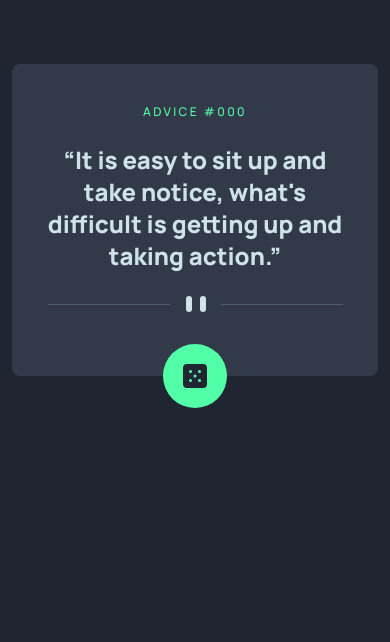
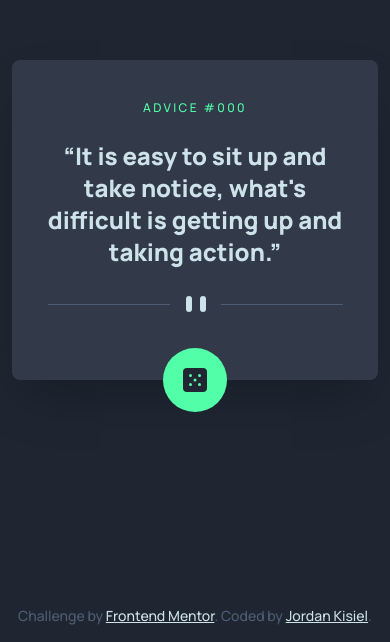
Before and after one commit to JordanKisiel/advice-generator, a website built with Vite: page index.html in a window 390 px wide. Shown: the part 202-844 px from the top of the page. Built offline with nearby package versions, Linux system fonts and the light colour scheme.

Commit message:
Responsive styles completed

```diff
--- a/index.html
+++ b/index.html
@@ -5,20 +5,31 @@
   <meta http-equiv="X-UA-Compatible" content="IE=edge">
   <meta name="viewport" content="width=device-width, initial-scale=1.0">
 
+  <link rel="icon" type="image/png" sizes="32x32" href="./images/favicon-32x32.png">
+
   <link rel="preconnect" href="https://fonts.googleapis.com">
-<link rel="preconnect" href="https://fonts.gstatic.com" crossorigin>
-<link href="https://fonts.googleapis.com/css2?family=Manrope:wght@500;800&display=swap" rel="stylesheet">
+  <link rel="preconnect" href="https://fonts.gstatic.com" crossorigin>
+  <link href="https://fonts.googleapis.com/css2?family=Manrope:wght@500;800&display=swap" rel="stylesheet">
   <link rel="stylesheet" href="css/main.css">
-  <title></title>
+  <title>Frontend Mentor | Advice generator app</title>
 </head>
 <body class="bg-darkBlue flex flex-col justify-center items-center w-screen h-screen">
-  <main class="flex flex-col items-center relative bg-darkGrayishBlue rounded-lg max-w-full mx-3 space-y-6 px-6 pt-10 pb-16">
+  <main class="flex flex-col items-center relative bg-darkGrayishBlue rounded-lg max-w-md mx-3 space-y-6 px-6 pt-10 pb-16 shadow-2xl md:pt-12 md:space-y-8 md:px-8">
     <h1 class="uppercase text-neonGreen text-xs text-center tracking-[0.2em]">Advice #000</h1>
     <blockquote class="text-center text-lightCyan text-2xl font-extrabold">
       &ldquo;It is easy to sit up and take notice, what's difficult is getting up and taking action.&rdquo;
     </blockquote>
-    <img src="images/pattern-divider-mobile.svg" alt="divider">
-    <button class="flex flex-row justify-center items-center absolute inset-x-auto -bottom-8 bg-neonGreen rounded-full w-16 h-16"><img src="images/icon-dice.svg" alt="Dice Icon"></button>
+    <div class="bg-[url('../images/pattern-divider-mobile.svg')] bg-no-repeat bg-center bg-auto w-full h-6 md:bg-[url('../images/pattern-divider-desktop.svg')]" aria-hidden="true">
+      <!-- empty div with bg that acts as divider-->
+    </div>
+    <button class="flex flex-row justify-center items-center absolute inset-x-auto -bottom-8 bg-neonGreen rounded-full w-16 h-16 hover:shadow-[0_0_50px_0px_rgba(0,0,0,0.25)] hover:shadow-neonGreen"><img src="images/icon-dice.svg" alt="Dice Icon"></button>
   </main>
+  <footer class="absolute bottom-4 inset-x-auto text-grayishBlue text-sm">
+    <div>
+    Challenge by <a class="underline text-lightCyan" href="https://www.frontendmentor.io?ref=challenge" target="_blank">Frontend Mentor</a>.
+    Coded by <a class="underline text-lightCyan" href="#">Jordan Kisiel</a>.
+    </div>
+  </footer>
+
 </body>
 </html>
--- a/tailwind.config.cjs
+++ b/tailwind.config.cjs
@@ -3,7 +3,7 @@ module.exports = {
   content: ["./*.html"],
   theme: {
     screens:{
-      //todo: add breakpoints
+      'md': '500px'
     },
     extend: {
       fontFamily: {
```
Also changed, not shown: css/main.css.
